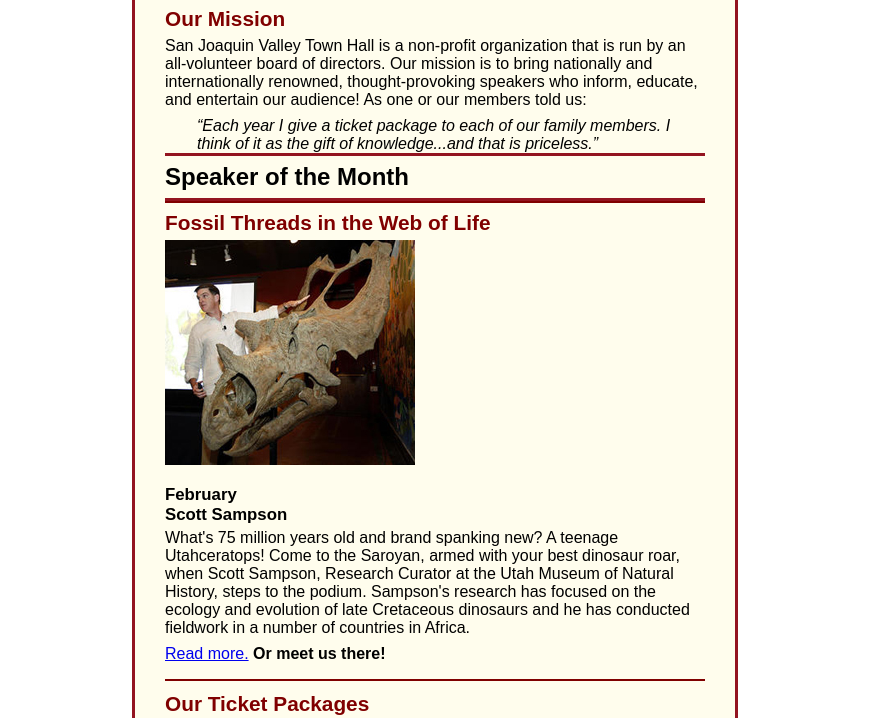
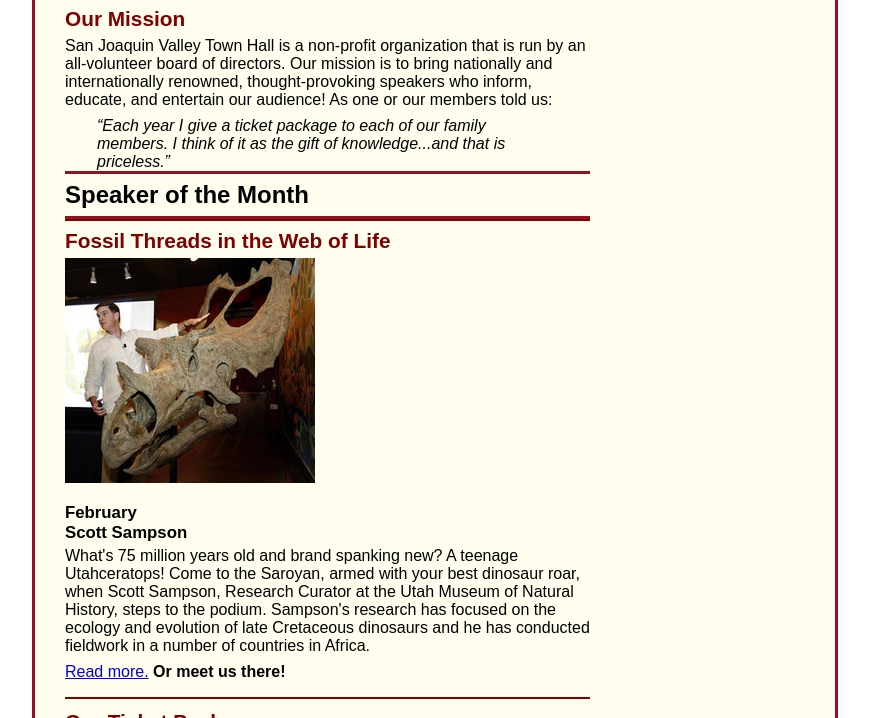
Before and after one commit to petrichor929/A08, a plain HTML site: page index.html in a window 1280 px wide. Shown: the part 126-844 px from the top of the page, without its empty margins (205-1074 px from the left). Drawn offline with Linux system fonts and the light colour scheme.

Commit message:
Update c6_main.css

```diff
--- a/styles/c6_main.css
+++ b/styles/c6_main.css
@@ -9,7 +9,7 @@ html {
 body {
 	font-family: Arial, Helvetica, sans-serif;
     font-size: 100%;
-    width: 600px;
+    width: 800px;
     margin: 0 auto;
     border: 3px solid #931420;
     background-color: #fffded;
@@ -48,6 +48,10 @@ header img {
 /* the styles for the main content */
 main {
 	clear: left;
+}
+section {
+	width: 525px;
+	float:
 }
 main {
 	padding: 0 30px;
```
